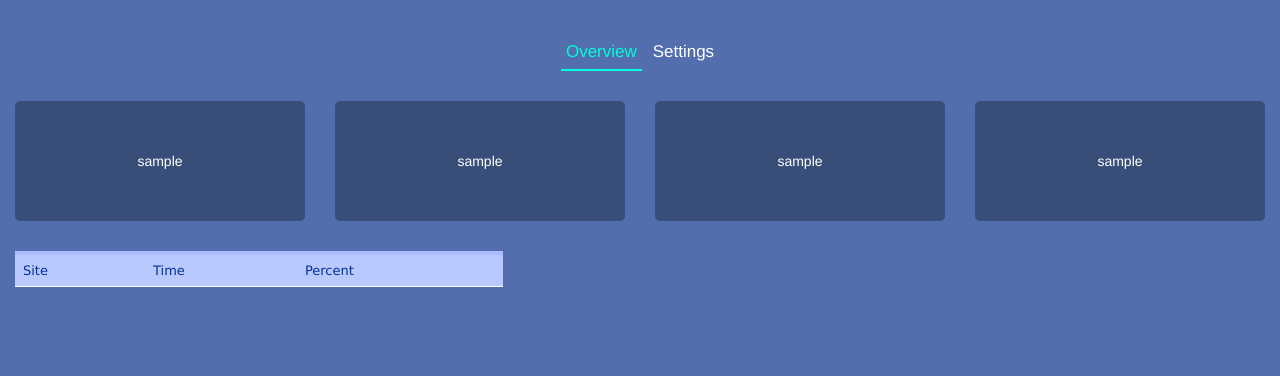
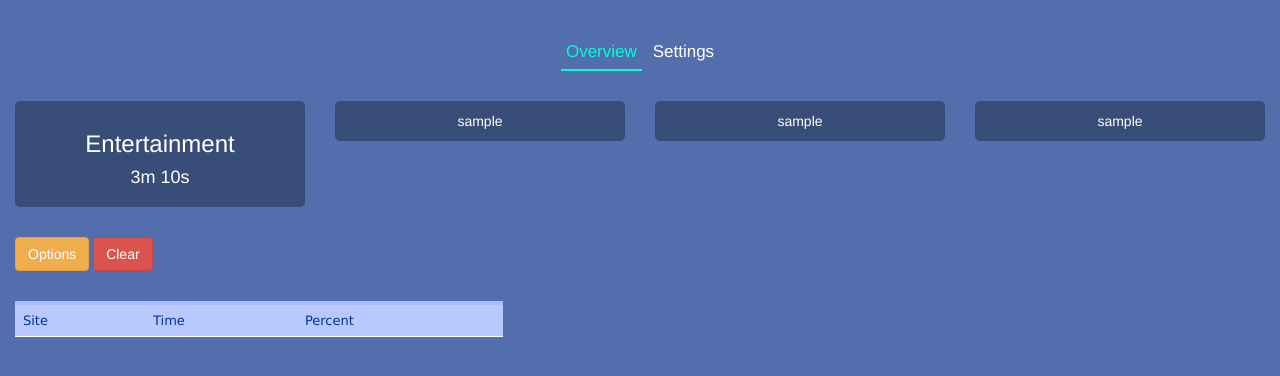
Before and after one commit to jayasenthilceg/project-hawk, a browser extension: page src/override/override.html in a window 1280 px wide. Drawn offline with Linux system fonts and the light colour scheme.

Commit message:
Design changes

```diff
--- a/css/background.css
+++ b/css/background.css
@@ -19,8 +19,8 @@ body {
 }
 .dashboard-box {
   background: rgba(0, 0, 0, 0.3);
-  padding-top: 50px;
-  padding-bottom: 50px;
+  padding-top: 10px;
+  padding-bottom: 10px;
   text-align: center;
   border-radius: 5px;
 }
--- a/src/override/override.html
+++ b/src/override/override.html
@@ -28,7 +28,8 @@
 					<div class="row mt-30">
 						<div class="col-md-3">
 							<div class="dashboard-box">
-								sample
+								<h3>Entertainment</h3>
+								<h4>3m 10s</h4>
 							</div>
 						</div>
 						<div class="col-md-3">
@@ -51,8 +52,8 @@
 		    		<div class="col-md-2-offset"></div>
 		    		<div class="col-md-6">
 		    			<div id="button_row" class="mt-30">
-					    <!--   <button id="options" class="btn btn-warning">Options</button>
-					      <button id="clear" class="btn btn-danger">Clear</button> -->
+					      <button id="options" class="btn btn-warning">Options</button>
+					      <button id="clear" class="btn btn-danger">Clear</button>
 					    </div>
 					    <div id="lastClear"></div>
 					    <div id="nextClear"></div>
```
